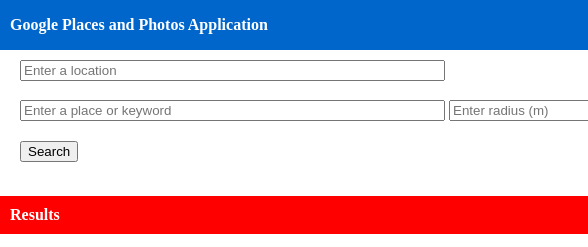
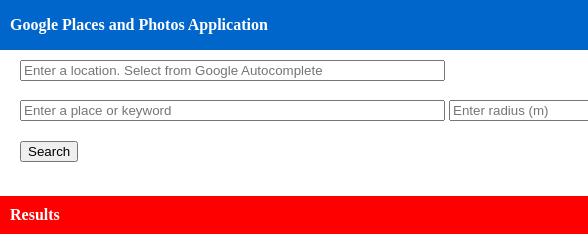
Before and after one commit to hewp/hewp.github.io, a plain HTML site: page index.html in a window 1280 px wide. Shown: the top 247 px of the page, 0-588 px from the left. Drawn offline with Linux system fonts and the light colour scheme; some packages are replaced by stand-ins of ours.

Commit message:
changed location placeholder
changed location placeholder

```diff
--- a/index.html
+++ b/index.html
@@ -16,7 +16,7 @@
     <div id="map"></div>
 
 	<div id="locationField">
-		<input id="autocomplete" placeholder="Enter a location" size="50" type="text" />
+		<input id="autocomplete" placeholder="Enter a location. Select from Google Autocomplete" size="50" type="text" />
 
 	</div>
 	<div id="placesField" class="fields">
```
